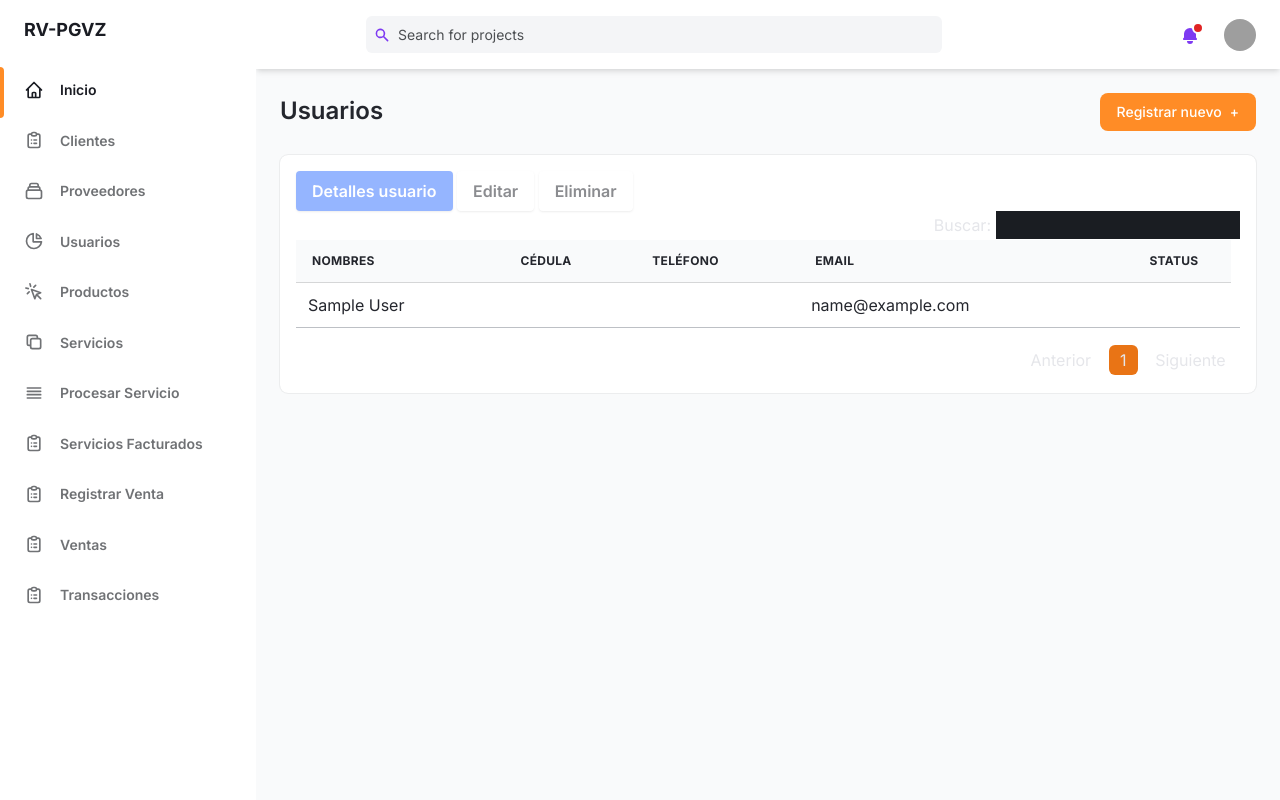
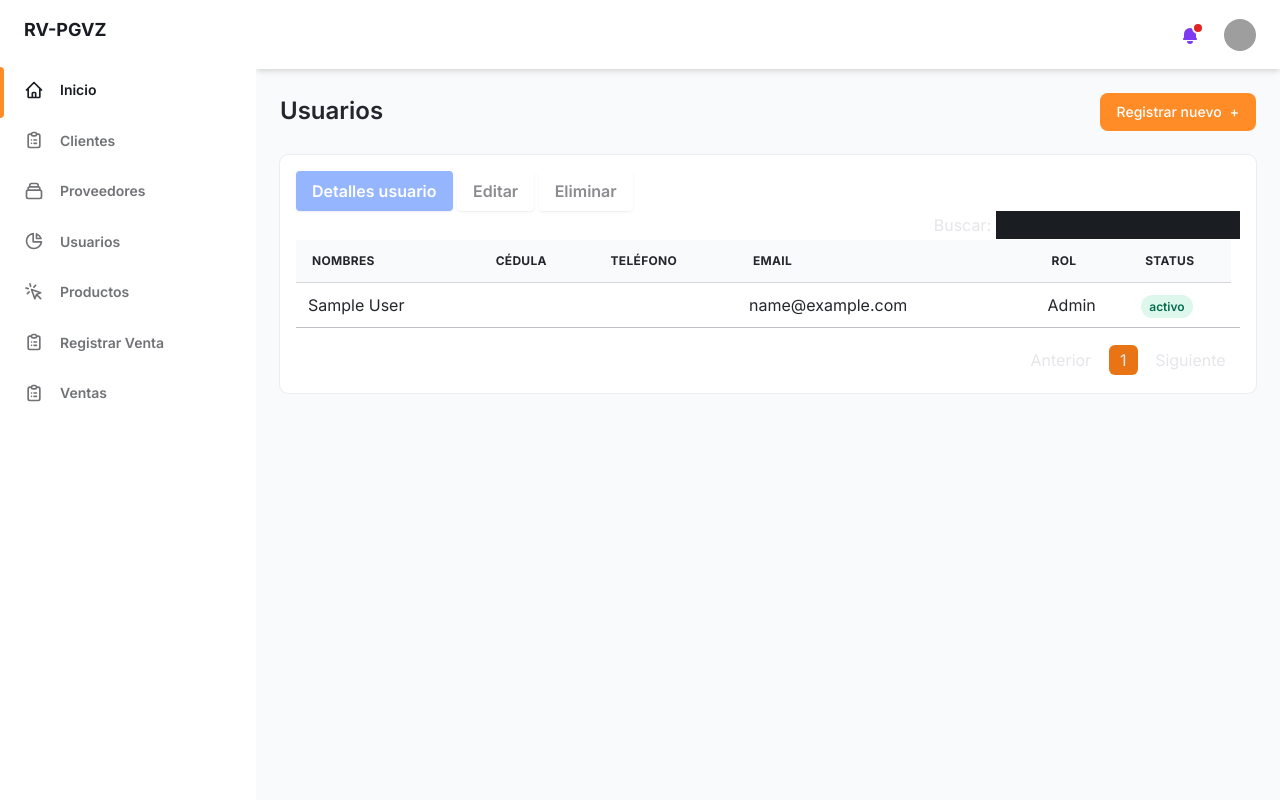
Before and after one commit to FernandoJ07/RV-PGVZ, a Django app: page /usuarios in a window 1280 px wide. Run offline with Django 3.2, Linux system fonts and the light colour scheme; the visitor is signed in with stand-in values (Sample User, id 1); data comes from the database, SQL or seed files in the repository; data that the repository does not hold is empty; some libraries are stand-ins or nearby versions; grey boxes are pictures that could not be loaded.

Commit message:
Arreglo de agregar producto y status

```diff
--- a/core/models.py
+++ b/core/models.py
@@ -43,7 +43,7 @@
 			return "Vendedor"
 
 	def get_status(self):
-		return dict(status_choices).get(self.status, 'Desconocido')
+		return dict(status_choices).get(self.status, 'activo')
 
 	def is_available_to_reset_password(self):
 		return True if (self.pregunta_seguridad_id and self.respuesta_seguridad) else False
@@ -81,7 +81,7 @@
 		return (date.today().year - self.fecha_nacimiento.year - ((date.today().month, date.today().day) < (self.fecha_nacimiento.month, self.fecha_nacimiento.day))) if self.fecha_nacimiento else None
 
 	def get_status(self):
-		return dict(status_choices).get(self.status, 'Desconocido')
+		return dict(status_choices).get(self.status, 'activo')
 
 	def __str__(self):
 		return self.get_short_name()
--- a/core/static/core/js/app.js
+++ b/core/static/core/js/app.js
@@ -410,11 +410,31 @@
 	}
 
 	if(window.location.pathname.split('/')[1] === 'productos') {
+
+
 		// Modal Agregar producto
 		$('#btn_producto_modal_agregar').on('click', function() {
 			modal('#agregarProductoModal', 'show');
 
 		});
+
+		const proveedor_options = document.getElementById('producto_agregar_proveedor');
+
+			fetch('/api/proveedores')
+			.then(response => response.json())
+			.then(data => {
+				data.forEach(proveedor => {
+					console.log(proveedor)
+					var opt = document.createElement('option');
+					opt.value = proveedor.id;
+					opt.innerHTML = proveedor.shortname;
+					proveedor_options.appendChild(opt);
+				});
+
+			})
+		.catch(function(error) {console.log('Error buscar proveeedores: ' + error);});
+
+
 
 		$('#producto_agregar_tipo').on('change', function () {
 			const container_producto_agregar_caucho = document.querySelector('#container_producto_agregar_caucho');
@@ -1165,7 +1185,7 @@
             'destroy': true,
             'lengthChange': false,
             'deferRender': true,
-            'language': { 'url': '/media/datatables-languages/es-ES_custom.json' },
+            'language': { 'url': '/media/datatables-languages/es-ES_default.json' },
             'ajax': {
                 'url': '/api/clientes',
                 'type': 'GET',
@@ -1194,14 +1214,6 @@
 						let status = ``
 
 						switch (row.status){
-							case "Activo":
-								status = `
-									<span class="px-2 py-1 text-xs font-semibold leading-tight text-green-700 bg-green-100 rounded-full dark:bg-green-700 dark:text-green-100">
-									${row.status}
-									</span>
-								`
-								break
-
 							case "Inactivo":
 								status = `
 									<span class="px-2 py-1 text-xs font-semibold leading-tight text-gray-700 bg-gray-100 rounded-full dark:text-gray-100 dark:bg-gray-700">
@@ -1212,6 +1224,14 @@
 							case "Deshabilitado":
 								status = `
 									<span class="px-2 py-1 text-xs font-semibold leading-tight text-red-700 bg-red-100 rounded-full dark:text-red-100 dark:bg-red-700">
+									${row.status}
+									</span>
+								`
+								break
+							default:
+								case "Activo":
+								status = `
+									<span class="px-2 py-1 text-xs font-semibold leading-tight text-green-700 bg-green-100 rounded-full dark:bg-green-700 dark:text-green-100">
 									${row.status}
 									</span>
 								`
@@ -1360,6 +1380,7 @@
                 {"data": "cedula"},
                 {"data": "num_tlf"},
                 {"data": "email"},
+                {"data": "rol"},
                 {"data": "status"},
             ],
 			"columnDefs": [
@@ -1373,13 +1394,6 @@
 						let status = ``
 
 						switch (row.status){
-							case "Activo":
-								status = `
-									<span class="px-2 py-1 text-xs font-semibold leading-tight text-green-700 bg-green-100 rounded-full dark:bg-green-700 dark:text-green-100">
-									${row.status}
-									</span>
-								`
-								break
 
 							case "Inactivo":
 								status = `
@@ -1395,6 +1409,14 @@
 									</span>
 								`
 								break
+							default:
+								status = `
+									<span class="px-2 py-1 text-xs font-semibold leading-tight text-green-700 bg-green-100 rounded-full dark:bg-green-700 dark:text-green-100">
+									${row.status}
+									</span>
+								`
+								break
+
 						}
 						return status
 					},
@@ -1551,14 +1573,6 @@
 						let status = ``
 
 						switch (row.status){
-							case "Activo":
-								status = `
-									<span class="px-2 py-1 text-xs font-semibold leading-tight text-green-700 bg-green-100 rounded-full dark:bg-green-700 dark:text-green-100">
-									${row.status}
-									</span>
-								`
-								break
-
 							case "Inactivo":
 								status = `
 									<span class="px-2 py-1 text-xs font-semibold leading-tight text-gray-700 bg-gray-100 rounded-full dark:text-gray-100 dark:bg-gray-700">
@@ -1569,6 +1583,14 @@
 							case "Deshabilitado":
 								status = `
 									<span class="px-2 py-1 text-xs font-semibold leading-tight text-red-700 bg-red-100 rounded-full dark:text-red-100 dark:bg-red-700">
+									${row.status}
+									</span>
+								`
+								break
+							default:
+								case "Activo":
+								status = `
+									<span class="px-2 py-1 text-xs font-semibold leading-tight text-green-700 bg-green-100 rounded-full dark:bg-green-700 dark:text-green-100">
 									${row.status}
 									</span>
 								`
@@ -1749,7 +1771,8 @@
 
 							modal('#cantidadProductoModal', 'show');
 						}
-				}
+				},
+
 			],
 			'select': true,
             'bInfo': false,
@@ -1777,6 +1800,23 @@
 				{className: 'hidden', searchable: false, targets: [ 0 ]},
 				{className: "font-semibold text-gray-700 dark:text-gray-400", targets: 0},
 				{className: "text-gray-700 dark:text-gray-400", targets: "_all"},
+				{
+					// El índice de la columna que quieres formatear (empezando desde 0)
+					"targets": [2],
+					"render": function ( data, type, row ) {
+						console.log(row)
+						// Formatea el número usando la función Number.toLocaleString()
+						return Number(row.cantidad).toLocaleString('es-ES');
+					}
+				},
+				{
+					// El índice de la columna que quieres formatear (empezando desde 0)
+					"targets": [3],
+					"render": function ( data, type, row ) {
+						// Formatea el número usando la función Number.toLocaleString()
+						return Number(row.precio).toLocaleString('es-ES');
+					}
+				},
 			],
         });
 
--- a/templates/core/base.html
+++ b/templates/core/base.html
@@ -95,7 +95,7 @@
                             <span class="ml-4">Productos</span>
                         </a>
                     </li>
-                    <li class="relative px-6 py-3">
+                    <!-- <li class="relative px-6 py-3">
                         <a class="inline-flex items-center w-full text-sm font-semibold transition-colors duration-150 hover:text-gray-800 dark:hover:text-gray-200"
                             href="{% url 'servicios' %}">
                             <svg class="w-5 h-5" aria-hidden="true" fill="none" stroke-linecap="round"
@@ -106,8 +106,8 @@
                             </svg>
                             <span class="ml-4">Servicios</span>
                         </a>
-                    </li>
-                    <li class="relative px-6 py-3">
+                    </li> -->
+                    <!-- <li class="relative px-6 py-3">
                         <a class="inline-flex items-center w-full text-sm font-semibold transition-colors duration-150 hover:text-gray-800 dark:hover:text-gray-200"
                             href="{% url 'registro-servicios' %}">
                             <svg class="w-5 h-5" aria-hidden="true" fill="none" stroke-linecap="round"
@@ -116,8 +116,8 @@
                             </svg>
                             <span class="ml-4">Procesar Servicio</span>
                         </a>
-                    </li>
-                    <li class="relative px-6 py-3">
+                    </li> -->
+                    <!-- <li class="relative px-6 py-3">
                         <a class="inline-flex items-center w-full text-sm font-semibold transition-colors duration-150 hover:text-gray-800 dark:hover:text-gray-200"
                             href="{% url 'servicio-facturado' %}">
                             <svg class="w-5 h-5" aria-hidden="true" fill="none" stroke-linecap="round"
@@ -128,7 +128,7 @@
                             </svg>
                             <span class="ml-4">Servicios Facturados</span>
                         </a>
-                    </li>
+                    </li> -->
                     <li class="relative px-6 py-3">
                         <a class="inline-flex items-center w-full text-sm font-semibold transition-colors duration-150 hover:text-gray-800 dark:hover:text-gray-200"
                             href="{% url 'registro-ventas' %}">
@@ -153,7 +153,7 @@
                             <span class="ml-4">Ventas</span>
                         </a>
                     </li>
-                    <li class="relative px-6 py-3">
+                    <!-- <li class="relative px-6 py-3">
                         <a class="inline-flex items-center w-full text-sm font-semibold transition-colors duration-150 hover:text-gray-800 dark:hover:text-gray-200"
                             href="{% url 'transacciones' %}">
                             <svg class="w-5 h-5" aria-hidden="true" fill="none" stroke-linecap="round"
@@ -164,7 +164,7 @@
                             </svg>
                             <span class="ml-4">Transacciones</span>
                         </a>
-                    </li>
+                    </li> -->
                     <!-- <li class="relative px-6 py-3">
                 <button
                 class="inline-flex items-center justify-between w-full text-sm font-semibold transition-colors duration-150 hover:text-gray-800 dark:hover:text-gray-200"
@@ -430,7 +430,7 @@
                         </svg>
                     </button>
                     <!-- Search input -->
-                    <div class="flex justify-center flex-1 lg:mr-32">
+                    <div class="flex justify-center flex-1 lg:mr-32" style="visibility: hidden;">
                         <div class="relative w-full max-w-xl mr-6 focus-within:text-purple-500">
                             <div class="absolute inset-y-0 flex items-center pl-2">
                                 <svg class="w-4 h-4" aria-hidden="true" fill="currentColor" viewBox="0 0 20 20">
@@ -494,7 +494,7 @@
                                             </span>
                                         </a>
                                     </li>
-                                    <li class="flex">
+                                    <!-- <li class="flex">
                                         <a class="inline-flex items-center justify-between w-full px-2 py-1 text-sm font-semibold transition-colors duration-150 rounded-md hover:bg-gray-100 hover:text-gray-800 dark:hover:bg-gray-800 dark:hover:text-gray-200"
                                             href="#">
                                             <span>Sales</span>
@@ -509,7 +509,7 @@
                                             href="#">
                                             <span>Alerts</span>
                                         </a>
-                                    </li>
+                                    </li> -->
                                 </ul>
                             </template>
                         </li>
@@ -528,7 +528,7 @@
                                     @click.away="closeProfileMenu" @keydown.escape="closeProfileMenu"
                                     class="absolute right-0 w-56 p-2 mt-2 space-y-2 text-gray-600 bg-white border border-gray-100 rounded-md shadow-md dark:border-gray-700 dark:text-gray-300 dark:bg-gray-700"
                                     aria-label="submenu">
-                                    <li class="flex">
+                                    <!-- <li class="flex">
                                         <a class="inline-flex items-center w-full px-2 py-1 text-sm font-semibold transition-colors duration-150 rounded-md hover:bg-gray-100 hover:text-gray-800 dark:hover:bg-gray-800 dark:hover:text-gray-200"
                                             href="#">
                                             <svg class="w-4 h-4 mr-3" aria-hidden="true" fill="none"
@@ -554,7 +554,7 @@
                                             </svg>
                                             <span>Settings</span>
                                         </a>
-                                    </li>
+                                    </li> -->
                                     <li class="flex">
                                         <a class="inline-flex items-center w-full px-2 py-1 text-sm font-semibold transition-colors duration-150 rounded-md hover:bg-gray-100 hover:text-gray-800 dark:hover:bg-gray-800 dark:hover:text-gray-200"
                                             href="{% url 'logout' %}">
--- a/templates/core/clientes.html
+++ b/templates/core/clientes.html
@@ -120,7 +120,7 @@
                         </label>
 
                         <div class="py-2 mt-1">
-                            <button class="px-4 py-2 text-sm font-medium leading-5 text-white transition-colors duration-150 bg-purple-600 border border-transparent rounded-lg active:bg-purple-600 hover:bg-purple-700 focus:outline-none focus:shadow-outline-purple">
+                            <button class="btn_color_orange px-4 py-2 text-sm font-medium leading-5 text-white transition-colors duration-150 bg-purple-600 border border-transparent rounded-lg active:bg-purple-600 hover:bg-purple-700 focus:outline-none focus:shadow-outline-purple">
                                 Registrar
                             </button>
                         </div>
@@ -210,7 +210,7 @@
                         </label>
 
                         <div class="py-2 mt-1">
-                            <button class="px-4 py-2 text-sm font-medium leading-5 text-white transition-colors duration-150 bg-purple-600 border border-transparent rounded-lg active:bg-purple-600 hover:bg-purple-700 focus:outline-none focus:shadow-outline-purple">
+                            <button class="btn_color_orange px-4 py-2 text-sm font-medium leading-5 text-white transition-colors duration-150 bg-purple-600 border border-transparent rounded-lg active:bg-purple-600 hover:bg-purple-700 focus:outline-none focus:shadow-outline-purple">
                                 Guardar
                             </button>
                         </div>
--- a/templates/core/index.html
+++ b/templates/core/index.html
@@ -5,7 +5,7 @@
 {% block body %}
 <div class="container px-6 mx-auto grid">
     <h2 class="my-6 text-2xl font-semibold text-gray-700 dark:text-gray-200">
-        Dashboard
+        Panel general
     </h2>
 
     <!-- Cards -->
--- a/templates/core/proveedores.html
+++ b/templates/core/proveedores.html
@@ -133,7 +133,7 @@
                         </label>
 
                         <div class="py-2 mt-1">
-                            <button class="px-4 py-2 text-sm font-medium leading-5 text-white transition-colors duration-150 bg-purple-600 border border-transparent rounded-lg active:bg-purple-600 hover:bg-purple-700 focus:outline-none focus:shadow-outline-purple">
+                            <button class="btn_color_orange px-4 py-2 text-sm font-medium leading-5 text-white transition-colors duration-150 bg-purple-600 border border-transparent rounded-lg active:bg-purple-600 hover:bg-purple-700 focus:outline-none focus:shadow-outline-purple">
                                 Registrar
                             </button>
                         </div>
@@ -236,7 +236,7 @@
                         </label>
 
                         <div class="py-2 mt-1">
-                            <button class="px-4 py-2 text-sm font-medium leading-5 text-white transition-colors duration-150 bg-purple-600 border border-transparent rounded-lg active:bg-purple-600 hover:bg-purple-700 focus:outline-none focus:shadow-outline-purple">
+                            <button class="btn_color_orange px-4 py-2 text-sm font-medium leading-5 text-white transition-colors duration-150 bg-purple-600 border border-transparent rounded-lg active:bg-purple-600 hover:bg-purple-700 focus:outline-none focus:shadow-outline-purple">
                                 Guardar
                             </button>
                         </div>
--- a/templates/core/usuarios.html
+++ b/templates/core/usuarios.html
@@ -27,6 +27,7 @@
                         <th class="px-4 py-3">Cédula</th>
                         <th class="px-4 py-3">Teléfono</th>
                         <th class="px-4 py-3">Email</th>
+                        <th class="px-4 py-3">Rol</th>
                         <th class="px-4 py-3">Status</th>
                     </tr>
                 </thead>
@@ -100,7 +101,7 @@
 
                         <label class="block text-sm">
                             <span class="text-gray-700 dark:text-gray-400">Nombre de Usuario</span>
-                            <input id="usuario_agregar_username" name="username" class="block w-full mt-1 text-sm text-black dark:text-gray-300 dark:border-gray-600 dark:bg-gray-700 focus:border-purple-400 focus:outline-none focus:shadow-outline-purple dark:focus:shadow-outline-gray form-input">
+                            <input id="usuario_agregar_username" name="username" autocomplete="off" class="block w-full mt-1 text-sm text-black dark:text-gray-300 dark:border-gray-600 dark:bg-gray-700 focus:border-purple-400 focus:outline-none focus:shadow-outline-purple dark:focus:shadow-outline-gray form-input">
                         </label>
 
                         <label class="block text-sm">
@@ -123,7 +124,7 @@
                             <input id="usuario_agregar_email" name="email" class="block w-full mt-1 text-sm text-black dark:text-gray-300 dark:border-gray-600 dark:bg-gray-700 focus:border-purple-400 focus:outline-none focus:shadow-outline-purple dark:focus:shadow-outline-gray form-input">
                         </label>
 
-                        <label class="block mt-4 text-sm">
+                        <label class="block text-sm">
                             <span class="text-gray-700 dark:text-gray-400">Rol</span>
                             <select id="usuario_agregar_rol" name="rol" class="block w-full mt-1 text-sm dark:text-gray-300 dark:border-gray-600 dark:bg-gray-700 form-select focus:border-purple-400 focus:outline-none focus:shadow-outline-purple dark:focus:shadow-outline-gray">
                                 <option value="Admin">Admin</option>
@@ -134,7 +135,7 @@
 
                         <label class="block text-sm">
                             <span class="text-gray-700 dark:text-gray-400">Contraseña</span>
-                            <input type="password" id="usuario_registrar_password" name="password" class="block w-full mt-1 text-sm text-black dark:text-gray-300 dark:border-gray-600 dark:bg-gray-700 focus:border-purple-400 focus:outline-none focus:shadow-outline-purple dark:focus:shadow-outline-gray form-input">
+                            <input type="password" id="usuario_registrar_password" name="password" autocomplete="off" class="block w-full mt-1 text-sm text-black dark:text-gray-300 dark:border-gray-600 dark:bg-gray-700 focus:border-purple-400 focus:outline-none focus:shadow-outline-purple dark:focus:shadow-outline-gray form-input">
                         </label>
 
                         <label class="block text-sm">
@@ -143,7 +144,7 @@
                         </label>
 
                         <div class="py-2 mt-1">
-                            <button class="px-4 py-2 text-sm font-medium leading-5 text-white transition-colors duration-150 bg-purple-600 border border-transparent rounded-lg active:bg-purple-600 hover:bg-purple-700 focus:outline-none focus:shadow-outline-purple">
+                            <button class="btn_color_orange px-4 py-2 text-sm font-medium leading-5 text-white transition-colors duration-150 bg-purple-600 border border-transparent rounded-lg active:bg-purple-600 hover:bg-purple-700 focus:outline-none focus:shadow-outline-purple">
                                 Registrar
                             </button>
                         </div>
@@ -184,7 +185,7 @@
                             <span class="text-gray-700 dark:text-gray-400">Nombres de Usuario</span>
 
                             <div class="relative text-gray-500 focus-within:text-purple-600 dark:focus-within:text-purple-400">
-                                <input id="usuario_modificar_username" name="username" class="block w-full pl-10 mt-1 text-sm text-black dark:text-gray-300 dark:border-gray-600 dark:bg-gray-700 focus:border-purple-400 focus:outline-none focus:shadow-outline-purple dark:focus:shadow-outline-gray form-input">
+                                <input id="usuario_modificar_username" name="username" autocomplete="off" class="block w-full pl-10 mt-1 text-sm text-black dark:text-gray-300 dark:border-gray-600 dark:bg-gray-700 focus:border-purple-400 focus:outline-none focus:shadow-outline-purple dark:focus:shadow-outline-gray form-input">
                                 <div class="absolute inset-y-0 flex items-center ml-3 pointer-events-none">
                                     <svg class="w-5 h-5" aria-hidden="true" fill="currentColor" viewBox="0 0 20 20">
                                         <path d="M13.586 3.586a2 2 0 112.828 2.828l-.793.793-2.828-2.828.793-.793zM11.379 5.793L3 14.172V17h2.828l8.38-8.379-2.83-2.828z"></path>
@@ -251,7 +252,7 @@
                         </label>
 
                         <div class="py-2 mt-1">
-                            <button class="px-4 py-2 text-sm font-medium leading-5 text-white transition-colors duration-150 bg-purple-600 border border-transparent rounded-lg active:bg-purple-600 hover:bg-purple-700 focus:outline-none focus:shadow-outline-purple">
+                            <button class="btn_color_orange px-4 py-2 text-sm font-medium leading-5 text-white transition-colors duration-150 bg-purple-600 border border-transparent rounded-lg active:bg-purple-600 hover:bg-purple-700 focus:outline-none focus:shadow-outline-purple">
                                 Guardar
                             </button>
                         </div>
```
Also changed, not shown: templates/core/productos.html (+16 -6 lines).
